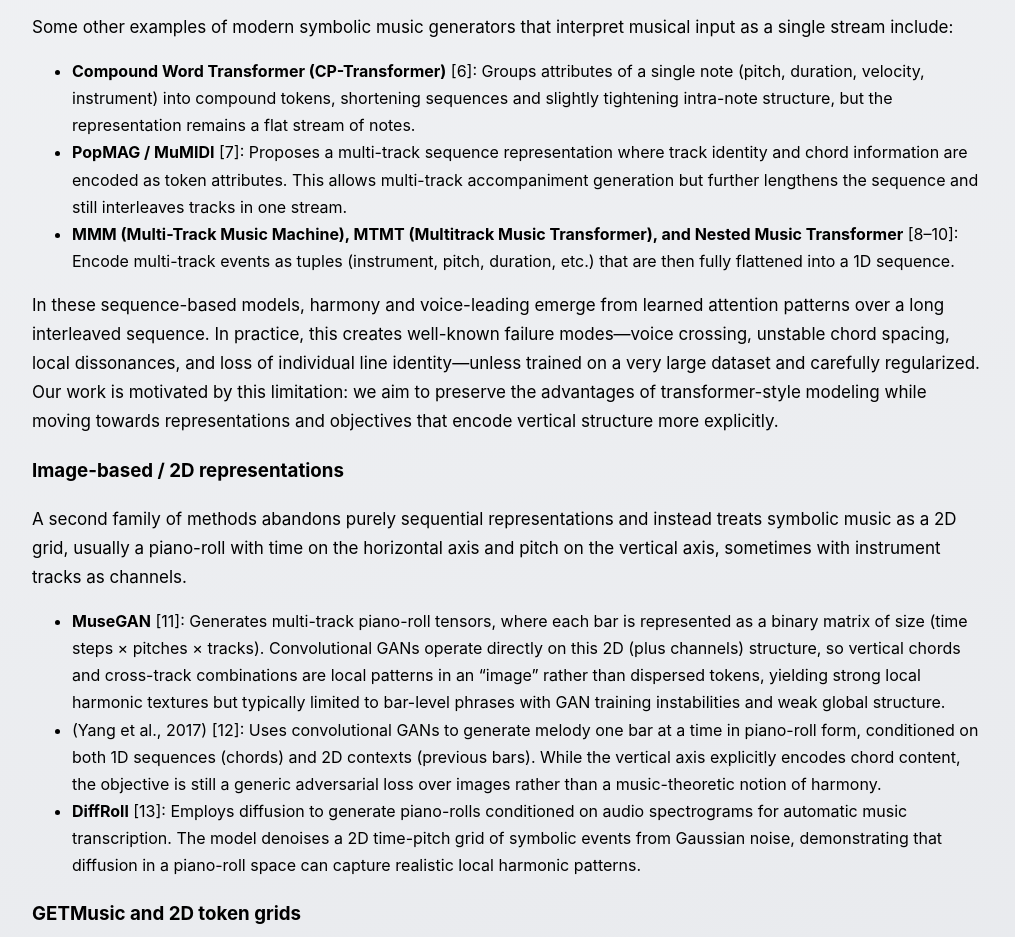
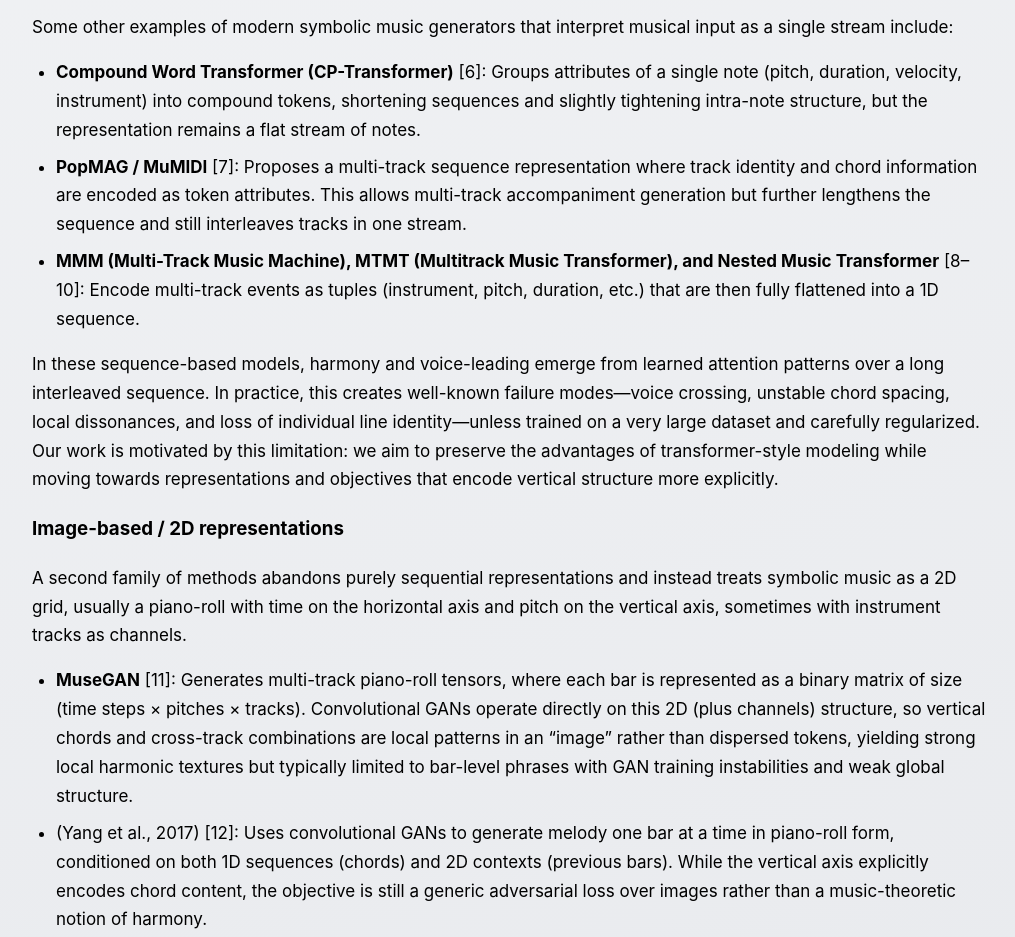
Before and after one commit to mihikadusad/music-theory-loss, a plain HTML site: page index_minimal.html in a window 1280 px wide. Shown: the part 2043-2980 px from the top of the page, without its empty margins (234-1249 px from the left). Drawn offline with nearby package versions, Linux system fonts and the light colour scheme.

Commit message:
font size change

```diff
--- a/index_minimal.html
+++ b/index_minimal.html
@@ -118,6 +118,16 @@
 
       p {
         margin: 0 0 16px;
+        font-size: 17px;
+      }
+
+      ul, ol {
+        margin: 0 0 16px;
+        padding-left: 24px;
+      }
+
+      li {
+        margin-bottom: 8px;
         font-size: 17px;
       }
 
```
